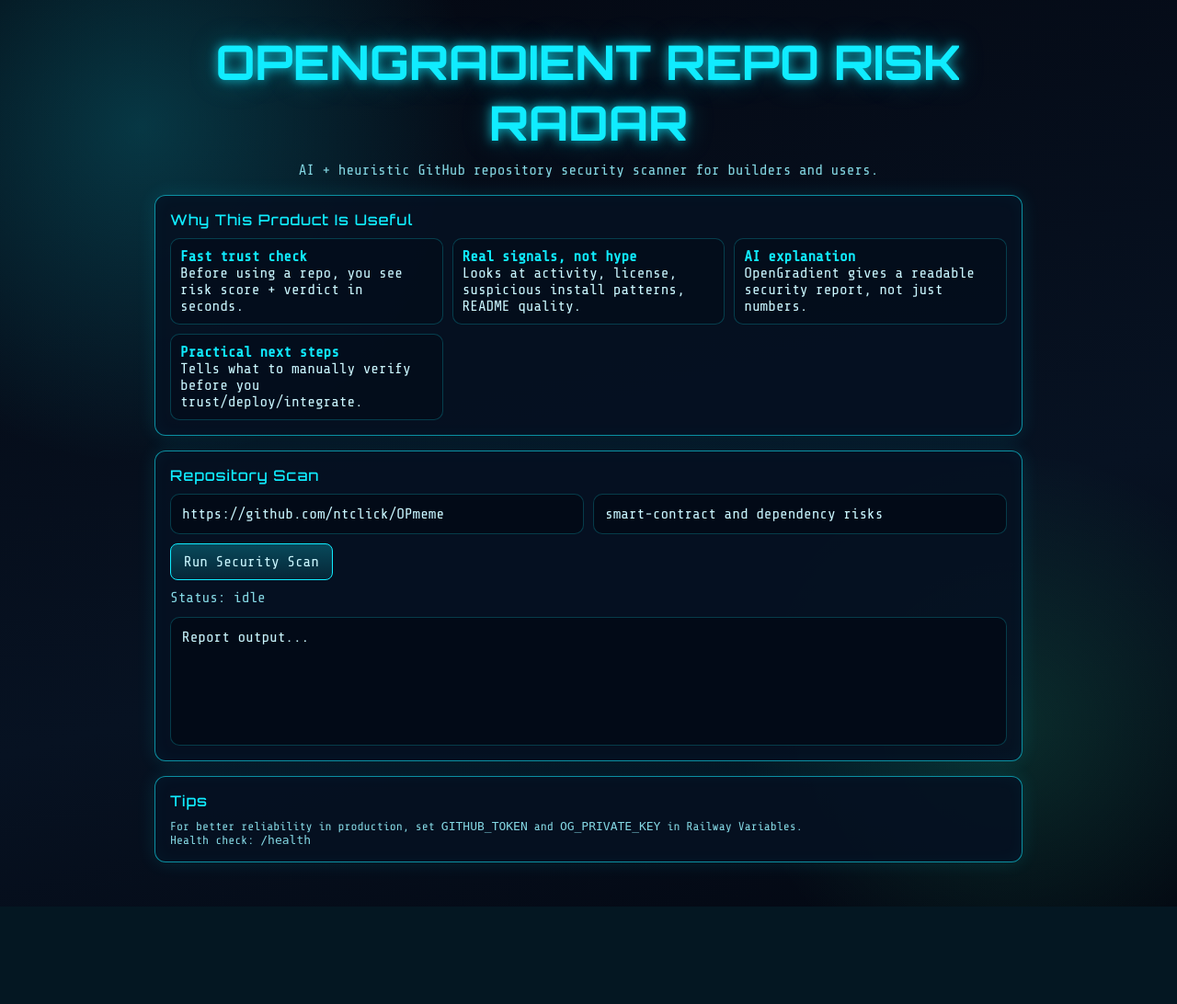
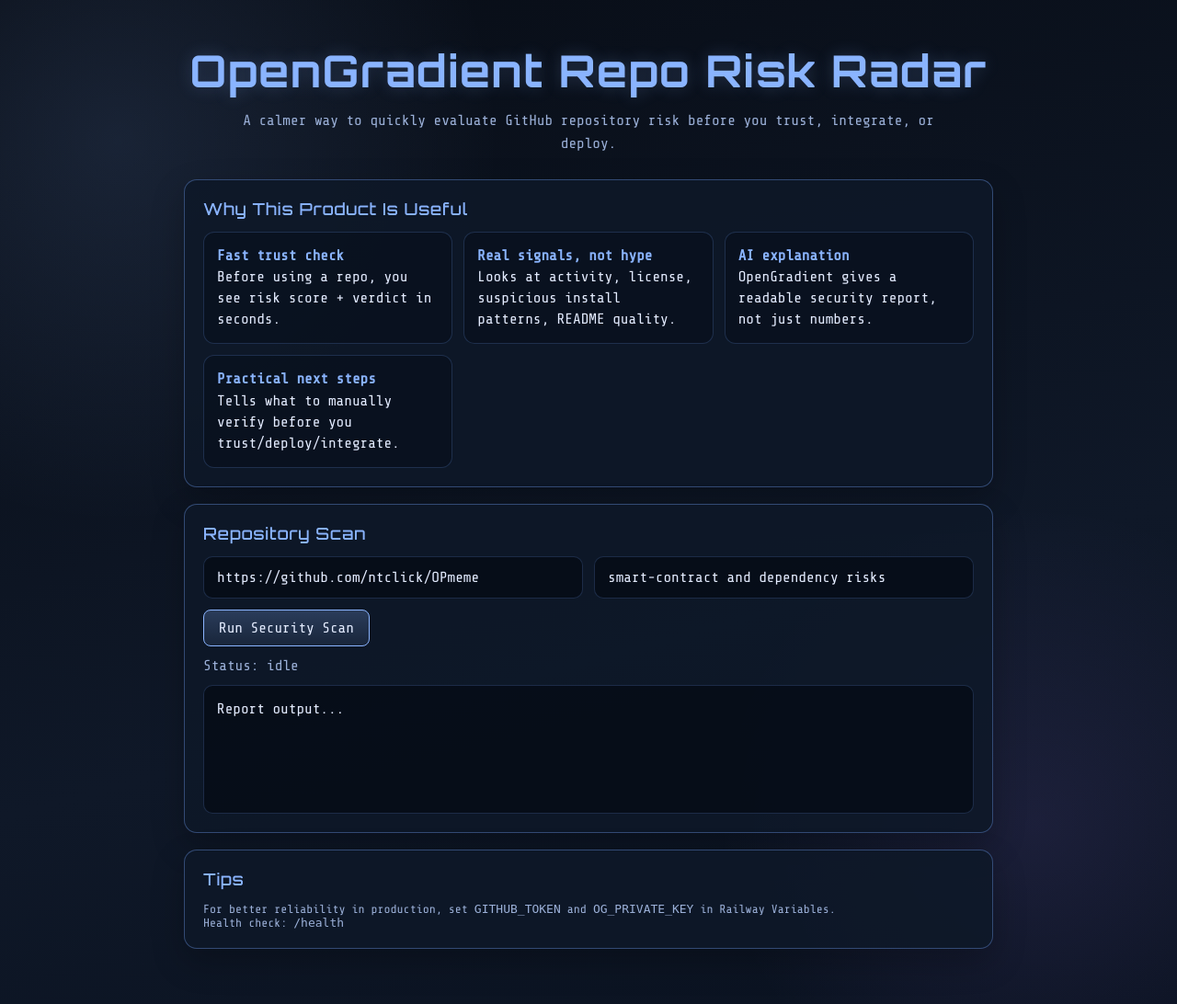
Before and after one commit to arthuroua/repo-security-checker, a Flask app: page / in a window 1280 px wide. Shown: the whole page at 92% size. Before the commit the page ends 986 px from the top, so only its background shows below. Run offline with Flask 3, Linux system fonts and the light colour scheme; some libraries are stand-ins or nearby versions.

Commit message:
Refine UI spacing and palette; add meme asset

```diff
--- a/templates/index.html
+++ b/templates/index.html
@@ -9,16 +9,16 @@
     <link href="https://fonts.googleapis.com/css2?family=Orbitron:wght@500;700&family=Share+Tech+Mono&display=swap" rel="stylesheet" />
     <style>
       :root {
-        --bg: #040812;
-        --bg-2: #071222;
-        --panel: rgba(6, 17, 34, 0.9);
-        --line: rgba(18, 236, 255, 0.58);
-        --line-soft: rgba(18, 236, 255, 0.22);
-        --text: #cbf7ff;
-        --muted: #84d7e3;
-        --accent: #10ecff;
+        --bg: #080d16;
+        --bg-2: #0f1828;
+        --panel: rgba(14, 24, 40, 0.88);
+        --line: rgba(118, 167, 255, 0.36);
+        --line-soft: rgba(118, 167, 255, 0.2);
+        --text: #e4ecff;
+        --muted: #9bb0d8;
+        --accent: #8ab4ff;
         --danger: #ff5d92;
-        --warn: #ffcd5d;
+        --warn: #ffd27a;
       }
       * { box-sizing: border-box; }
       body {
@@ -27,97 +27,117 @@
         color: var(--text);
         font-family: "Share Tech Mono", monospace;
         background:
-          radial-gradient(circle at 12% 14%, rgba(16, 236, 255, 0.2), transparent 26%),
-          radial-gradient(circle at 86% 80%, rgba(46, 255, 168, 0.13), transparent 22%),
-          linear-gradient(165deg, var(--bg), var(--bg-2) 62%, #030711);
+          radial-gradient(circle at 10% 14%, rgba(138, 180, 255, 0.12), transparent 28%),
+          radial-gradient(circle at 88% 82%, rgba(166, 124, 255, 0.1), transparent 24%),
+          linear-gradient(165deg, var(--bg), var(--bg-2) 62%, #0a1220);
       }
       .wrap {
-        max-width: 980px;
+        max-width: 920px;
         margin: 0 auto;
-        padding: 34px 18px 32px;
+        padding: 46px 20px 42px;
       }
       h1 {
-        margin: 0 0 10px;
+        margin: 0 0 12px;
         text-align: center;
         font-family: "Orbitron", sans-serif;
-        font-size: clamp(28px, 5vw, 52px);
-        text-transform: uppercase;
+        font-size: clamp(30px, 4.7vw, 48px);
+        letter-spacing: 0.03em;
         color: var(--accent);
-        text-shadow: 0 0 12px rgba(16, 236, 255, 0.75), 0 0 30px rgba(16, 236, 255, 0.35);
+        text-shadow: 0 0 18px rgba(138, 180, 255, 0.24);
       }
       .subtitle {
         text-align: center;
         color: var(--muted);
-        margin-bottom: 18px;
+        margin: 0 auto 26px;
+        max-width: 760px;
+        line-height: 1.55;
       }
       .panel {
         background: var(--panel);
         border: 1px solid var(--line);
-        border-radius: 12px;
-        padding: 16px;
-        margin-bottom: 16px;
-        box-shadow: 0 0 20px rgba(16, 236, 255, 0.12), inset 0 0 18px rgba(16, 236, 255, 0.04);
+        border-radius: 14px;
+        padding: 20px;
+        margin-bottom: 18px;
+        box-shadow: 0 14px 36px rgba(0, 0, 0, 0.24);
       }
       .panel-title {
         color: var(--accent);
         font-family: "Orbitron", sans-serif;
-        letter-spacing: 0.06em;
-        margin-bottom: 10px;
+        letter-spacing: 0.04em;
+        margin-bottom: 14px;
+        font-size: 18px;
       }
       .grid {
         display: grid;
-        grid-template-columns: repeat(auto-fit, minmax(230px, 1fr));
-        gap: 10px;
+        grid-template-columns: repeat(auto-fit, minmax(250px, 1fr));
+        gap: 12px;
       }
       .benefit {
         border: 1px solid var(--line-soft);
-        border-radius: 10px;
-        background: rgba(4, 14, 28, 0.85);
-        padding: 10px;
+        border-radius: 12px;
+        background: rgba(8, 16, 30, 0.75);
+        padding: 14px;
+        line-height: 1.45;
       }
       .benefit b { color: var(--accent); }
       input, textarea, .output {
         width: 100%;
-        background: rgba(3, 11, 23, 0.9);
+        background: rgba(6, 13, 24, 0.9);
         border: 1px solid var(--line-soft);
         color: var(--text);
         border-radius: 10px;
-        padding: 12px;
+        padding: 13px 14px;
         font: inherit;
       }
+      input { min-height: 46px; }
       textarea {
-        min-height: 110px;
+        min-height: 120px;
         resize: vertical;
       }
       button {
         border: 1px solid var(--accent);
-        background: linear-gradient(180deg, rgba(16, 236, 255, 0.26), rgba(16, 236, 255, 0.1));
+        background: linear-gradient(180deg, rgba(138, 180, 255, 0.24), rgba(138, 180, 255, 0.09));
         color: var(--text);
         border-radius: 8px;
-        padding: 10px 14px;
+        padding: 10px 16px;
         font: inherit;
         cursor: pointer;
+        transition: box-shadow 0.18s ease, transform 0.18s ease;
       }
-      button:hover { box-shadow: 0 0 16px rgba(16, 236, 255, 0.35); }
+      button:hover {
+        box-shadow: 0 0 0 2px rgba(138, 180, 255, 0.22) inset;
+        transform: translateY(-1px);
+      }
       button:disabled { opacity: 0.6; cursor: not-allowed; }
-      .status { margin: 10px 0 12px; color: var(--muted); }
+      .status { margin: 12px 0 12px; color: var(--muted); }
       .danger { color: var(--danger); }
       .warn { color: var(--warn); }
       .output {
         min-height: 140px;
-        max-height: 420px;
+        max-height: 460px;
         overflow: auto;
         white-space: pre-wrap;
         overflow-wrap: anywhere;
         word-break: break-word;
+        line-height: 1.5;
       }
       .small { font-size: 13px; color: var(--muted); }
+      .scan-actions {
+        margin-top: 12px;
+        display: flex;
+        justify-content: flex-start;
+      }
+      @media (max-width: 640px) {
+        .wrap { padding: 26px 14px 30px; }
+        .panel { padding: 16px; }
+        .panel-title { font-size: 16px; }
+      }
     </style>
   </head>
   <body>
     <div class="wrap">
       <h1>OpenGradient Repo Risk Radar</h1>
-      <div class="subtitle">AI + heuristic GitHub repository security scanner for builders and users.</div>
+      <div class="subtitle">A calmer way to quickly evaluate GitHub repository risk before you trust, integrate, or deploy.</div>
 
       <section class="panel">
         <div class="panel-title">Why This Product Is Useful</div>
@@ -147,7 +167,7 @@
           <input id="repoUrl" placeholder="https://github.com/owner/repo" value="https://github.com/ntclick/OPmeme" />
           <input id="repoFocus" placeholder="focus (optional)" value="smart-contract and dependency risks" />
         </div>
-        <div style="margin-top:10px;">
+        <div class="scan-actions">
           <button id="scanBtn">Run Security Scan</button>
         </div>
         <div class="status" id="scanStatus">Status: idle</div>
```
Also changed, not shown: media/repo-risk-radar-meme.svg (added).
